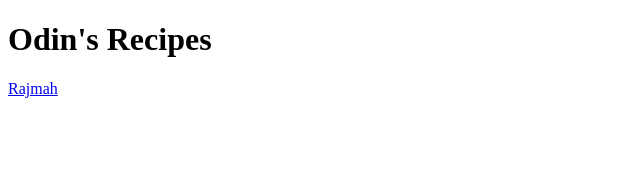
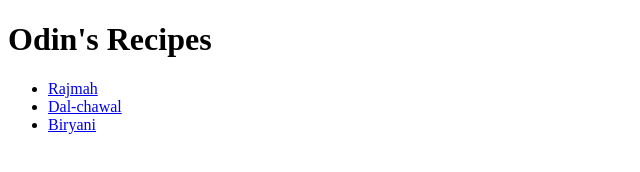
Before and after one commit to Saad-Iqbal-Awan/odin-recipes, a plain HTML site: page index.html in a window 1280 px wide. Shown: the whole page, without its empty margins (0-640 px from the left). Drawn offline with Linux system fonts and the light colour scheme.

Commit message:
update index.html

```diff
--- a/index.html
+++ b/index.html
@@ -7,6 +7,10 @@
 </head>
 <body>
     <h1>Odin's Recipes</h1>
-    <a href="./recipes/rajmah.html">Rajmah</a>
+    <ul>
+        <li><a href="./recipes/rajmah.html">Rajmah</a></li>
+        <li><a href="./recipes/dal-chawal.html">Dal-chawal</a></li>
+        <li><a href="./recipes/biryani.html">Biryani</a></li>
+    </ul>
 </body>
 </html>
```
